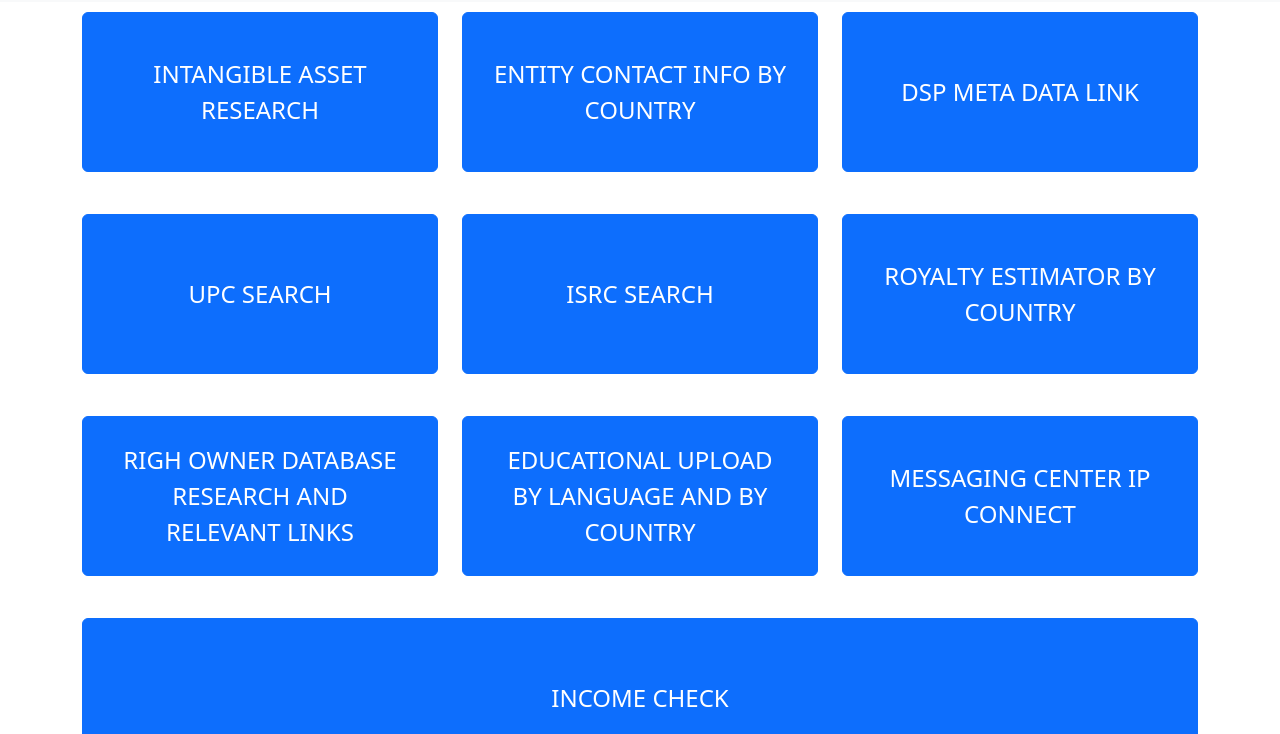
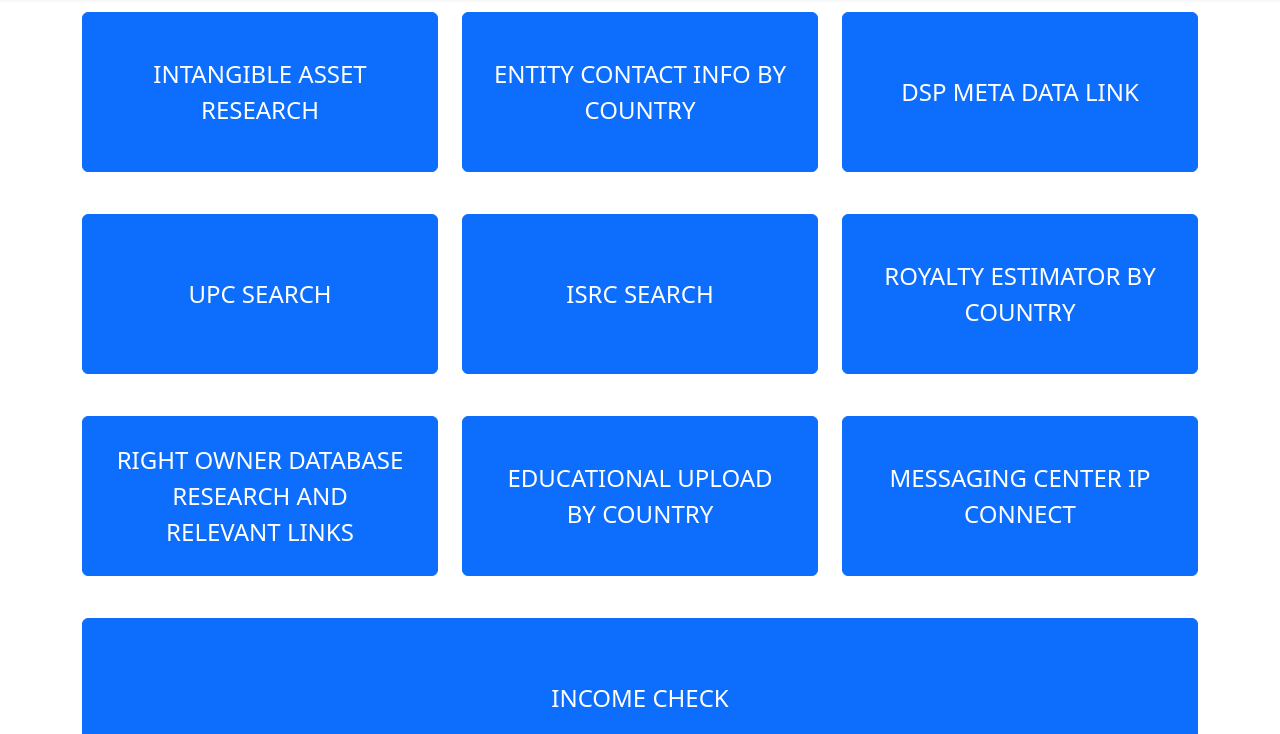
Before and after one commit to SantiagoAlvP/MACH-1.0, a plain HTML site: page attorney.html in a window 1280 px wide. Shown: the part 66-800 px from the top of the page. Drawn offline with nearby package versions, Linux system fonts and the light colour scheme.

Commit message:
ajustando TEXT

```diff
--- a/attorney.html
+++ b/attorney.html
@@ -79,10 +79,10 @@
         </div>
         <div class="row">
             <div class="col-md-4 mb-3 under">
-                <button class="btn btn-primary custom-btn" style="font-size: 24px; padding: 20px 30px;">RIGH OWNER DATABASE RESEARCH AND RELEVANT LINKS</button>
+                <button class="btn btn-primary custom-btn" style="font-size: 24px; padding: 20px 30px;">RIGHT OWNER DATABASE RESEARCH AND RELEVANT LINKS</button>
             </div>
             <div class="col-md-4 mb-3 under">
-                <button class="btn btn-primary custom-btn" style="font-size: 24px; padding: 20px 30px;">EDUCATIONAL UPLOAD BY LANGUAGE AND BY COUNTRY</button>
+                <button class="btn btn-primary custom-btn" style="font-size: 24px; padding: 20px 30px;">EDUCATIONAL UPLOAD BY COUNTRY</button>
             </div>
             <div class="col-md-4 mb-3 under">
                 <button class="btn btn-primary custom-btn" style="font-size: 24px; padding: 20px 30px;">MESSAGING CENTER IP CONNECT</button>
```
